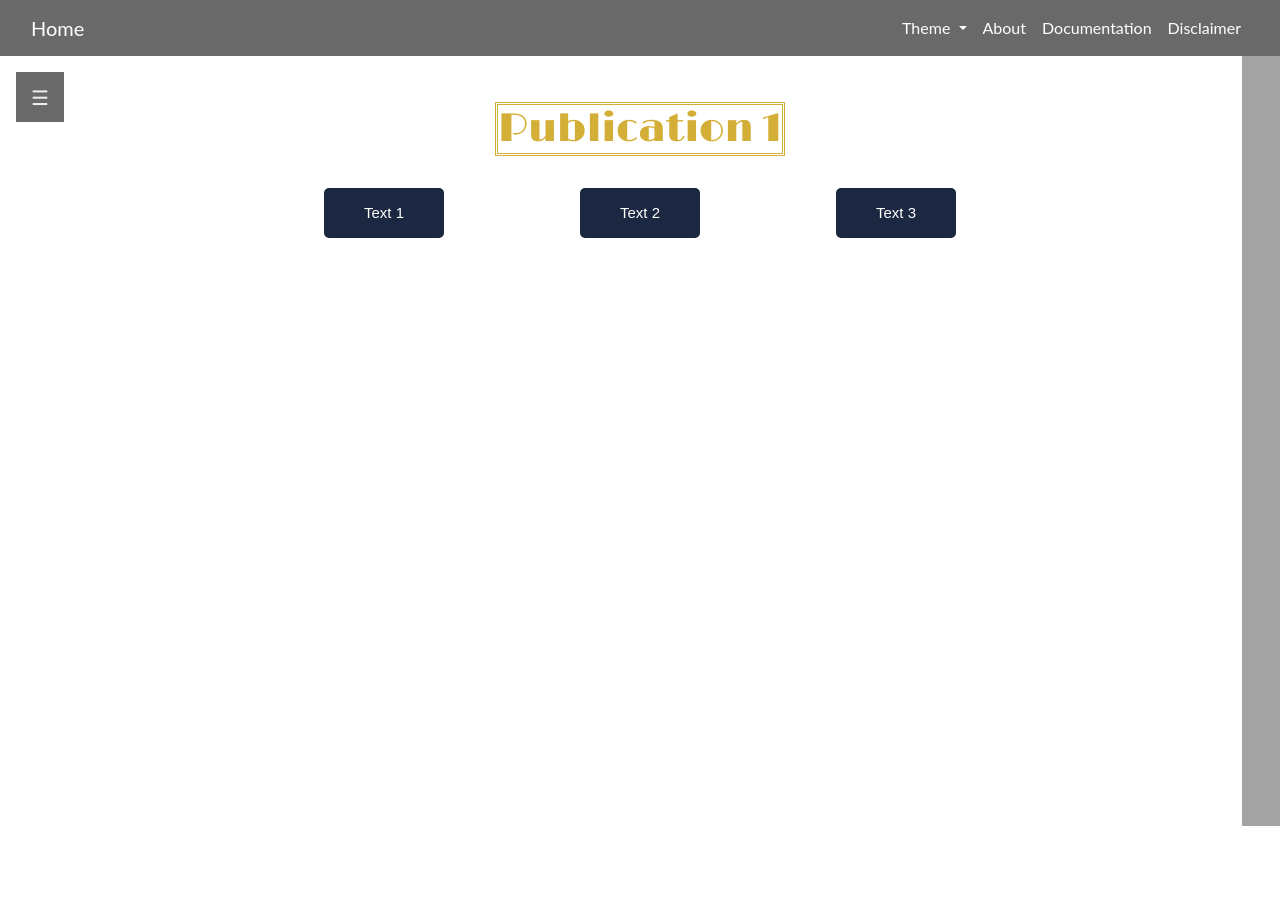
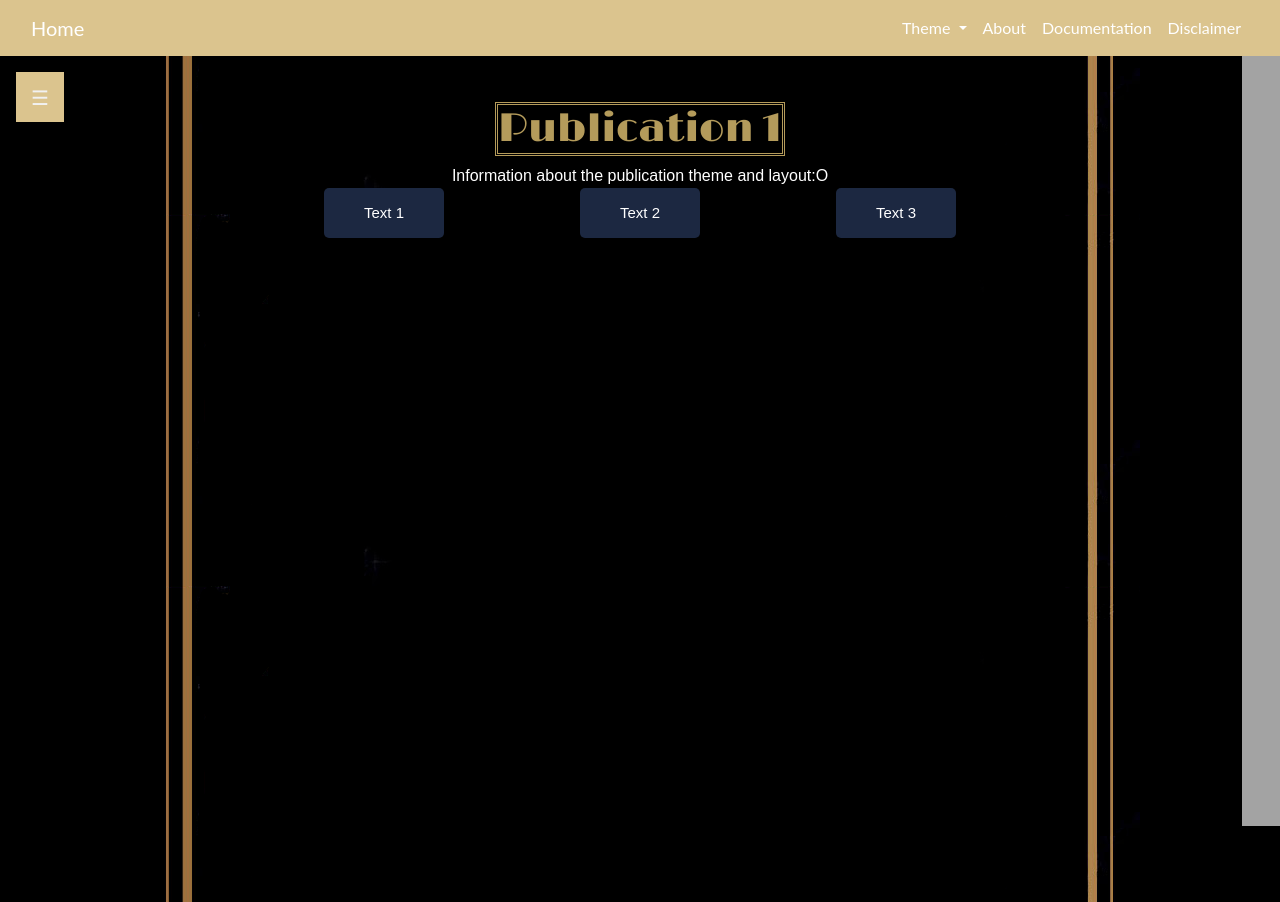
Before and after one commit to WebTechErasmus/PPPP-project, a PHP site: page /publication1/publication1.html in a window 1280 px wide. Run offline with PHP 8.4, Linux system fonts and the light colour scheme; some web fonts are replaced.

Commit message:
several theme changes, problem to render publication in index.html sidebar

```diff
--- a/css/navbar.css
+++ b/css/navbar.css
@@ -1,12 +1,24 @@
+.theme-bauhaus{
+  --color: #21409a;
+}
+
+.theme-art_nouveau{
+  --color: #d4c3a5;
+}
+
+.theme-art_deco {
+  --color: #dbc48e;
+}
+
 .navbar-custom {
-  background-color: #696969;
+  background-color: var(--color);
   display: flex;
   width: 100%;
   position: fixed;
 }
 
 .navbar-toggler {
-  background-color: white;
+  background-color: var(--background-color);
 }
 
 /* change the brand and text color */
@@ -28,13 +40,13 @@
 
 /* for dropdown only - change the color of droodown */
 .navbar-custom .dropdown-menu {
-  background-color: #696969;
+  background-color: var(--color);
 }
 .navbar-custom .dropdown-item {
   color: #ffffff;
 }
 .navbar-custom .dropdown-item:hover,
 .navbar-custom .dropdown-item:focus {
-  color: #333333;
+  color: var(--color);
   background-color: rgba(255, 255, 255, 0.5);
 }
--- a/css/sidebar.css
+++ b/css/sidebar.css
@@ -1,5 +1,20 @@
 body {
   font-family: "Lato", sans-serif;
+}
+
+.theme-bauhaus{
+  --color: #21409a;
+  --color-hover: #white;
+}
+
+.theme-art_nouveau{
+  --color: #d4c3a5;
+  --color-hover: #white;
+}
+
+.theme-art_deco {
+  --color: #dbc48e;
+  --color-hover: #bb9355
 }
 
 .sidebar {
@@ -9,7 +24,7 @@ body {
   z-index: 1;
   top: 0;
   left: 0;
-  background-color: #696969;
+  background-color: var(--color);
   overflow-x: hidden;
   transition: 0.5s;
   padding-top: 60px;
@@ -28,13 +43,13 @@ body {
   padding: 8px 8px 8px 32px;
   text-decoration: none;
   font-size: 10px;
-  color: #696969;
+  color: var(--color);
   display: block;
   transition: 0.3s;
 }
 
 .sidebar a:hover {
-  color: #444;
+  color: var(--color-hover);
 }
 
 .sidebar .closebtn {
@@ -48,7 +63,7 @@ body {
 .openbtn {
   font-size: 20px;
   cursor: pointer;
-  background-color: #696969;
+  background-color: var(--color);
   color: #f1f1f1;
   padding: 10px 15px;
   border: none;
@@ -56,7 +71,7 @@ body {
 }
 
 .openbtn:hover {
-  background-color: #444;
+  background-color: var(--color-hover);
 }
 
 #main {
--- a/css/themes.css
+++ b/css/themes.css
@@ -5,7 +5,8 @@ body {
     padding: 0;
     height: 100%;
     width: 100%;
-    background-image: var(--background-img);
+    background: var(--background-img);
+    background-position: center;
 }
 .theme-bauhaus {
     --color-primary: #be1e2d;
@@ -38,7 +39,6 @@ body {
     --border-radius-button: 5px;
     --width-button: 120px;
     --height-button: 50px;
-    --border-header: double;
     --background-img: url("../img/background_Art_nouveau.jpg")
 }
 .theme-art_deco {
@@ -46,16 +46,18 @@ body {
     --color-secondary: #3f647e;
     --color-accent: #edf3af;
     --color-third: #3f647e;
-    --color-background: #1c2841;
+    --color-background: black;
     --font-color: #ffffff;
     --font-color-button: #ffffff;
-    --font-color-header: #D4AF37;
+    --font-color-header: #b49b5b;
     --font-family: "Arial";
     --font-header: "Limelight", cursive;
     --border-radius-button: 5px;
     --width-button: 120px;
     --height-button: 50px;
     --border-header: double;
+    --background-img: #000000 url("../img/background_art_deco.png") repeat-y;
+    --background-size: contain;
 }
 
 .container {
@@ -64,14 +66,12 @@ body {
     font-family: var(--font-family);
     color: var(--font-color);
     text-transform: var(--text-transform);
-
 }
 .container h1 {
     color: var(--font-color-header);
     font-family: var(--font-header);
     border-style: var(--border-header);
     text-transform: none;
-    background-color: #ffffff;
 }
 
 .container h2 {
```
Also changed, not shown: img/background_art_deco.png (added).
